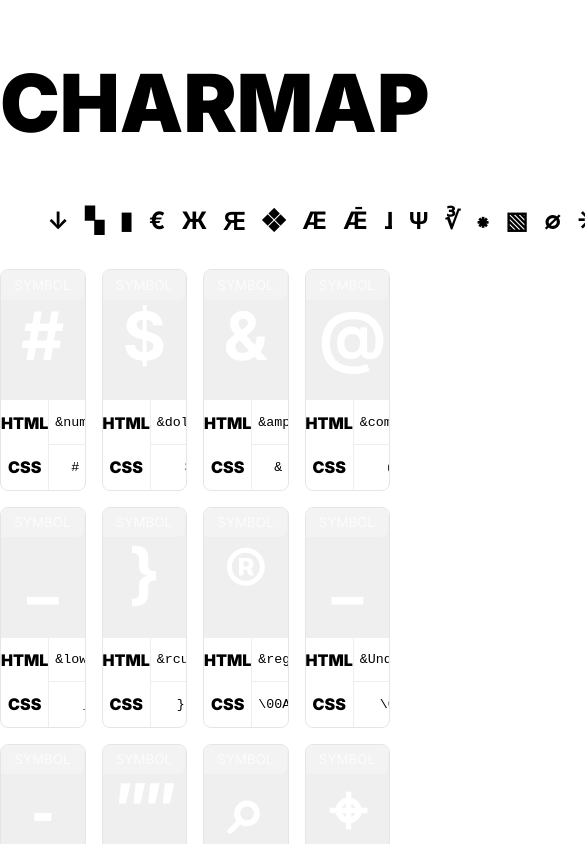
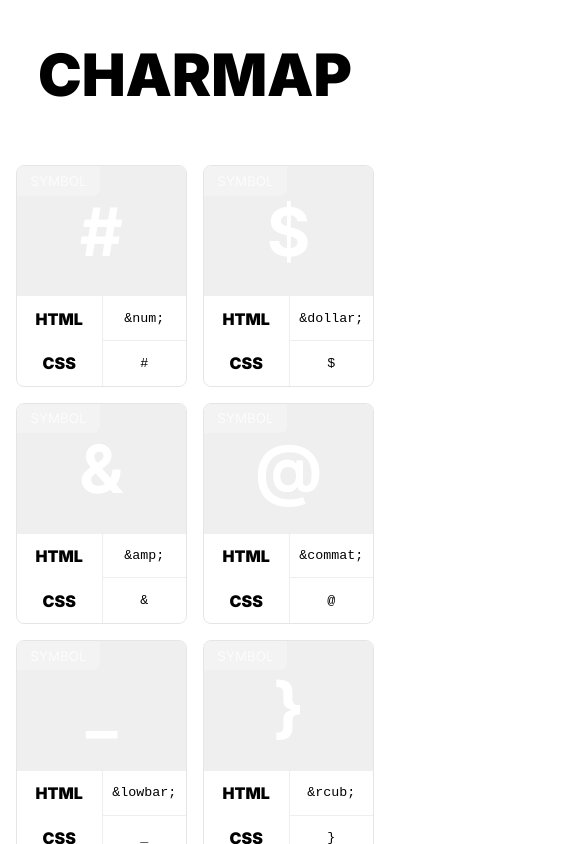
Before and after one commit to elvessousa/charmap, a Next.js app: page / in a window 390 px wide. Shown: the top 844 px of the page, 585 px wide, since content can reach past the window. Built offline with nearby package versions, Linux system fonts and the light colour scheme.

Commit message:
Mobile stuff.

```diff
--- a/components/Filter/styles.ts
+++ b/components/Filter/styles.ts
@@ -3,6 +3,10 @@ import styled from "styled-components";
 export const FilterNavigation = styled.nav`
   width: 40em;
   margin: 2em auto;
+
+  @media screen and (min-width: 15em) and (max-width: 47em) {
+    display: none;
+  }
 
   a,
   button {
--- a/styles/globals.css
+++ b/styles/globals.css
@@ -6,6 +6,7 @@ body {
   font-family: "Inter", sans-serif;
   -webkit-font-smoothing: antialiased;
   -moz-osx-font-smoothing: grayscale;
+  scroll-behavior: smooth;
 }
 
 button {
@@ -28,10 +29,11 @@ strong {
 }
 
 h1 {
-  font-size: 5em;
+  font-size: 7vw;
   font-weight: 900;
   text-align: center;
   text-transform: uppercase;
+  /* margin: 0; */
 }
 
 h2 {
@@ -52,3 +54,18 @@ footer {
   padding-block: 2em;
   text-align: center;
 }
+
+@media screen and (min-width: 15em) and (max-width: 47em) {
+  h1 {
+    font-size: 15vw;
+  }
+
+  .characters {
+    display: grid;
+    padding: 1em;
+    grid-gap: 1em;
+    margin: auto;
+    justify-content: center;
+    grid-template-columns: repeat(2, 1fr);
+  }
+}
```
